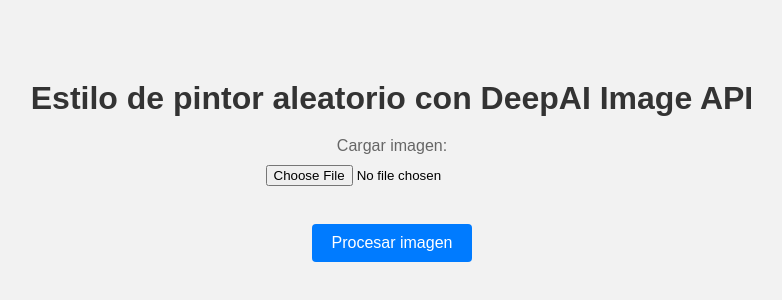
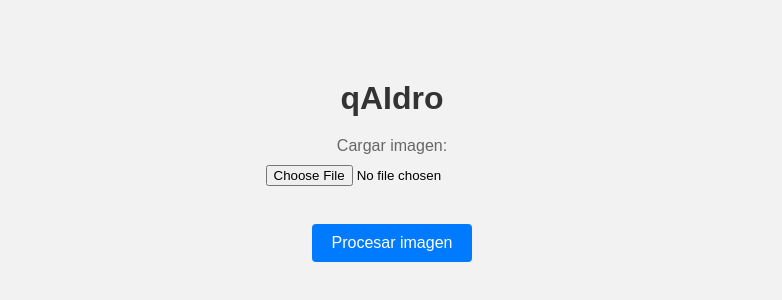
Before and after one commit to manuelOW/iniciacion.github.io, a plain HTML site: page index.html in a window 1280 px wide. Shown: the part 228-528 px from the top of the page, without its empty margins (248-1030 px from the left). Drawn offline with Linux system fonts and the light colour scheme.

Commit message:
Actualizar index.html

```diff
--- a/index.html
+++ b/index.html
@@ -1,13 +1,13 @@
 <!DOCTYPE html>
 <html>
 <head>
-  <title>Estilo de pintor aleatorio con DeepAI Image API</title>
+  <title>qAIdro</title>
   <script src="https://cdn.jsdelivr.net/npm/qrcodejs/qrcode.min.js"></script>
   <script src="script.js"></script>
   <link rel="stylesheet" href="style.css">
 </head>
 <body>
-  <h1>Estilo de pintor aleatorio con DeepAI Image API</h1>
+  <h1>qAIdro</h1>
   <form>
     <label for="imagen">Cargar imagen:</label>
     <input type="file" id="imagen" name="imagen" accept="image/*">
```
